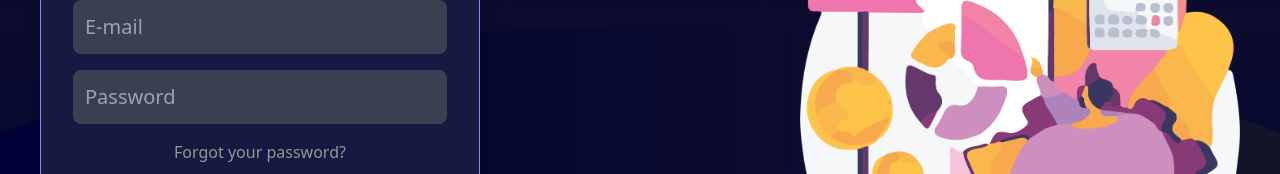
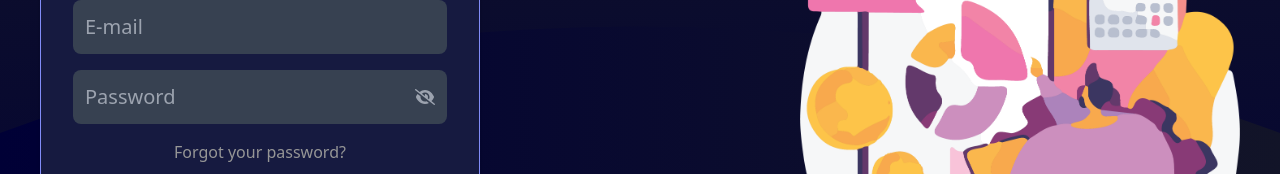
Before and after one commit to Sara-AM91/finance-tracker-frontend, a React (Vite) app: page / in a window 1280 px wide. Shown: the part 297-471 px from the top of the page. Built offline with nearby package versions, Linux system fonts and the light colour scheme.

Commit message:
Implemented password visibility toggle and some basic validation for email and password.

```diff
--- a/src/pages/LoginPage.jsx
+++ b/src/pages/LoginPage.jsx
@@ -1,7 +1,61 @@
 import loginImg from "../assets/LoginPage.png";
 import { Link } from "react-router-dom";
+import { FontAwesomeIcon } from "@fortawesome/react-fontawesome";
+import { faEye, faEyeSlash } from "@fortawesome/free-solid-svg-icons";
+import { useState } from "react";
 
 const LoginPage = () => {
+  const [email, setEmail] = useState("");
+  const [emailError, setEmailError] = useState();
+  const [password, setPassword] = useState("");
+  const [passwordError, setPasswordError] = useState("");
+  const [passwordVisible, setPasswordVisible] = useState(true);
+  const validateEmail = (emailValue) => {
+    setEmail(emailValue);
+
+    if (emailValue === "") {
+      setEmailError("");
+      return;
+    }
+    const atIndex = emailValue.indexOf("@");
+    if (atIndex === -1) {
+      setEmailError("Email must include '@'.");
+      return;
+    }
+    //Check that there's a "." after the "@" and there's at least one character before the "."
+    const dotIndex = emailValue.indexOf(".", atIndex);
+    if (dotIndex === -1) {
+      setEmailError("Email must include a domain like '.com'.");
+      return;
+    } else if (dotIndex - atIndex < 2) {
+      setEmailError(
+        "There must be at least one character between '@' and '.'."
+      );
+      return;
+    }
+    const domainPart = emailValue.substring(dotIndex + 1);
+    if (domainPart.length < 2 || domainPart.length > 4) {
+      setEmailError("Invalid domain after the dot.");
+      return;
+    }
+    setEmailError("");
+  };
+
+  const handleEmailChange = (e) => {
+    const emailValue = e.target.value;
+    validateEmail(emailValue);
+  };
+
+  const handlePasswordChange = (e) => {
+    const newPassword = e.target.value;
+    setPassword(newPassword);
+    checkPasswordStrength(newPassword);
+    checkConfirmPasswordMatch(confirmPassword, newPassword);
+  };
+  const togglePasswordVisibility = () => {
+    setPasswordVisible(!passwordVisible);
+  };
+
   return (
     <div className="relative min-h-screen flex items-center justify-center bg-gradient-to-b from-[#121428] to-[#000036]">
       {/* First Background Curve */}
@@ -42,13 +96,26 @@ const LoginPage = () => {
                   type="email"
                   placeholder="E-mail"
                   className="w-full p-3 rounded-lg bg-gray-700 text-white focus:outline-none focus:ring-2 focus:ring-purple-500 font-normal text-[20px] text-[#969696]"
+                  value={email}
+                  onChange={handleEmailChange}
                 />
+                {emailError && <p className="text-red-500">{emailError}</p>}
               </div>
-              <div className="mb-4">
+              <div className="mb-4 relative flex items-center">
                 <input
-                  type="password"
+                  type={passwordVisible ? "password" : "text"}
                   placeholder="Password"
                   className="w-full p-3 rounded-lg bg-gray-700 text-white focus:outline-none focus:ring-2 focus:ring-purple-500 font-normal text-[20px] text-[#969696]"
+                  value={password}
+                  onChange={handlePasswordChange}
+                />
+                {passwordError && (
+                  <p className="text-red-500">{passwordError}</p>
+                )}
+                <FontAwesomeIcon
+                  icon={passwordVisible ? faEyeSlash : faEye}
+                  onClick={togglePasswordVisibility}
+                  className="absolute right-3 top-1/2 transform -translate-y-1/2 cursor-pointer text-gray-400"
                 />
               </div>
               <div className="mb-4 text-center">
@@ -60,7 +127,10 @@ const LoginPage = () => {
                 </a>
               </div>
               <div className="flex justify-center">
-                <button className="w-[150px] h-[55px] bg-gradient-to-b from-[#833ac9] to-[#5c40da] hover:bg-purple-700 font-normal text-[24px] text-white p-2 mt-5 rounded-lg transition duration-300">
+                <button
+                  className="w-[150px] h-[55px] bg-gradient-to-b from-[#833ac9] to-[#5c40da] hover:bg-purple-700 font-normal text-[24px] text-white p-2 mt-5 rounded-lg transition duration-300"
+                  disabled={emailError || passwordError}
+                >
                   Sign In
                 </button>
               </div>
```
